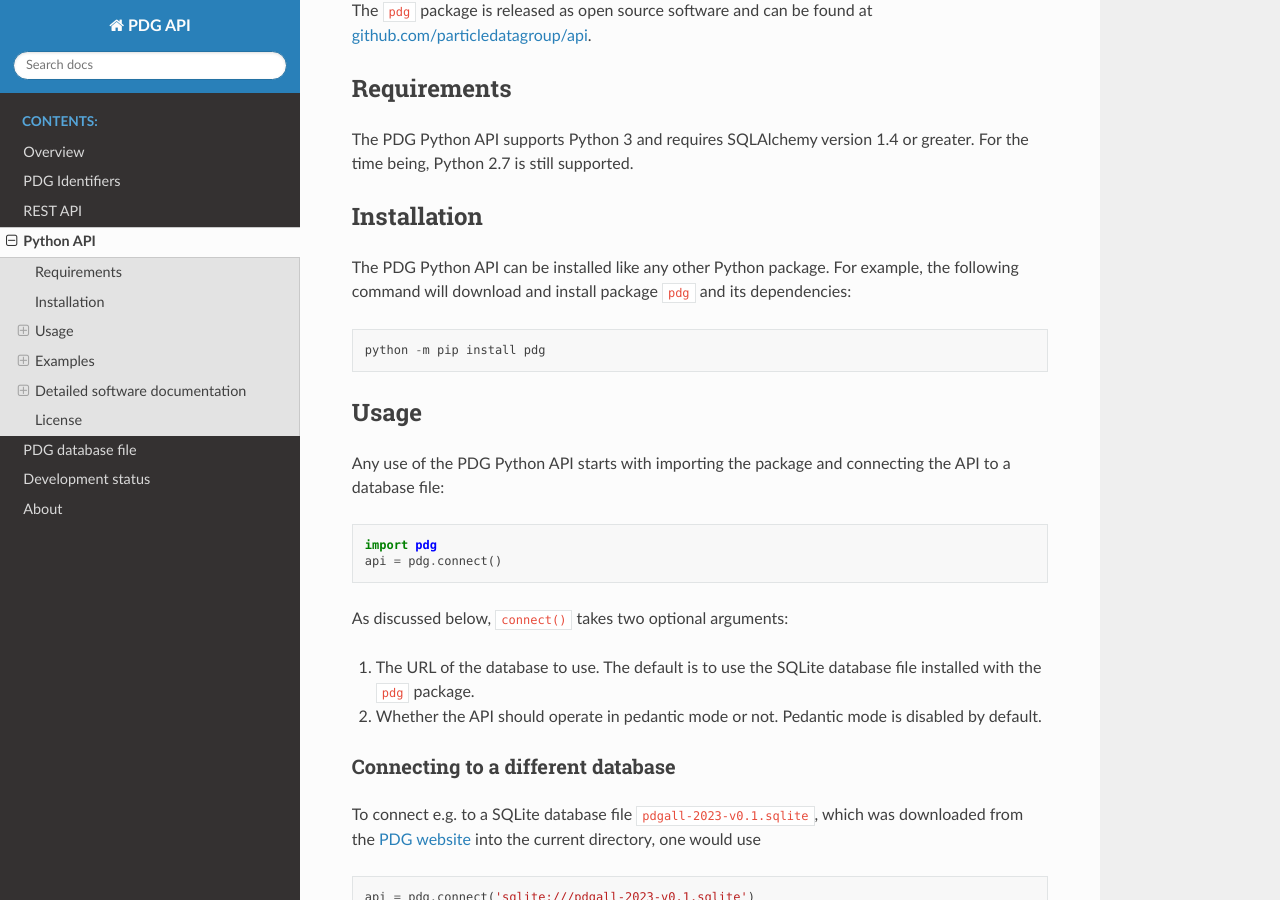
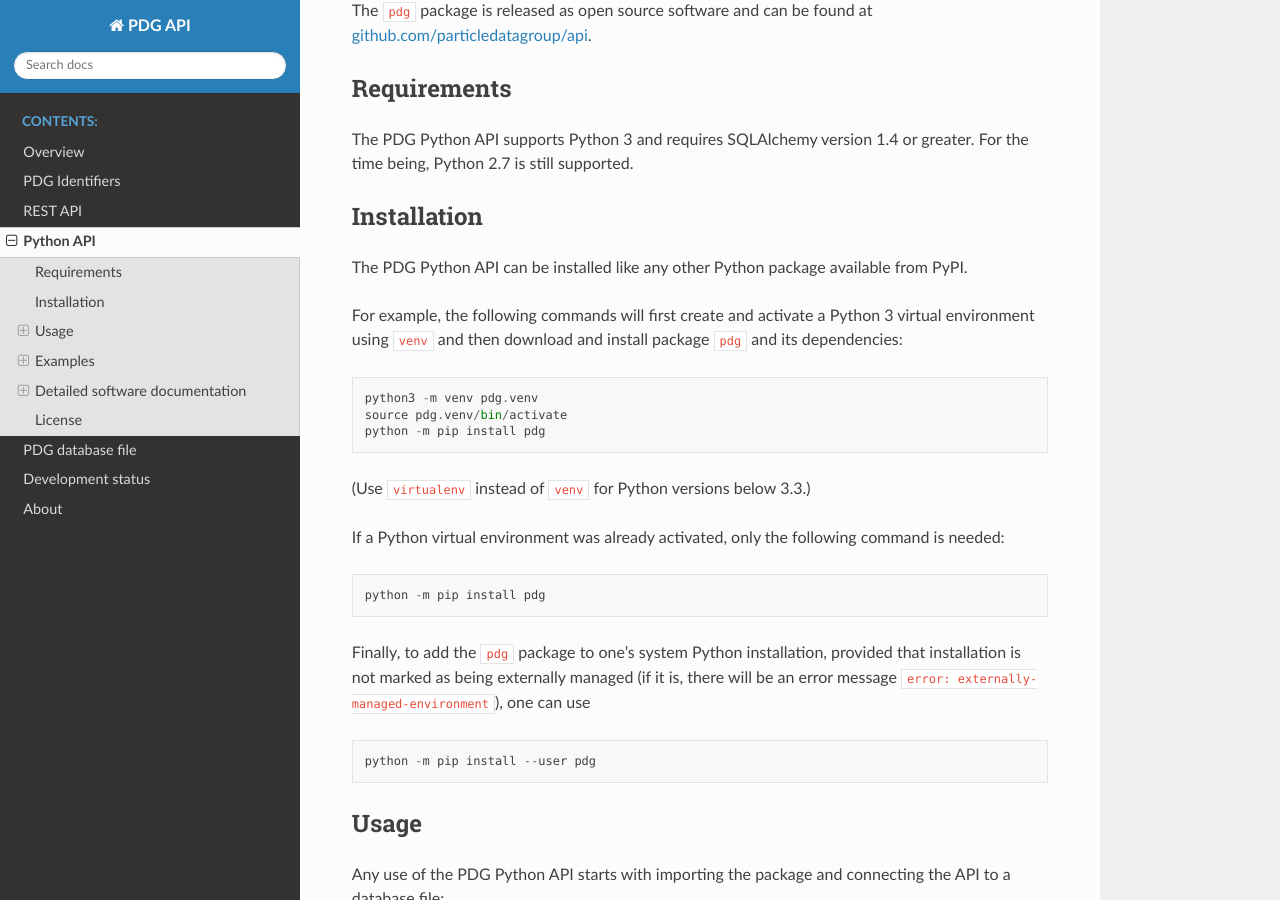
Before and after one commit to particledatagroup/api, a Sphinx documentation site: the page built from docs/source/pythonapi.md, in a window 1280 px wide and 900 px high, scrolled down 594 px. Built offline with Sphinx 7.4.7 and the Read the Docs theme 2.0.0, drawn with Linux system fonts in a browser that asks for light colours; comment, search, counter and statistics services are not loaded.

Commit message:
Extend installation instructions

````diff
--- a/docs/source/pythonapi.md
+++ b/docs/source/pythonapi.md
@@ -31,10 +31,27 @@ For the time being, Python 2.7 is still supported.
 
 ## Installation
 
-The PDG Python API can be installed like any other Python package.
-For example, the following command will download and install package `pdg` and its dependencies:
+The PDG Python API can be installed like any other Python package available from PyPI.
+
+For example, the following commands will first create and activate a Python 3 virtual environment using `venv`
+and then download and install package `pdg` and its dependencies:
+```
+python3 -m venv pdg.venv
+source pdg.venv/bin/activate
+python -m pip install pdg
+```
+(Use `virtualenv` instead of `venv` for Python versions below 3.3.)
+
+If a Python virtual environment was already activated, only the following command is needed:
 ```
 python -m pip install pdg
+```
+
+Finally, to add the `pdg` package to one's system Python installation, provided
+that installation is not marked as being externally managed (if it is, there will be an error message
+`error: externally-managed-environment`), one can use
+```
+python -m pip install --user pdg
 ```
 
 
````
